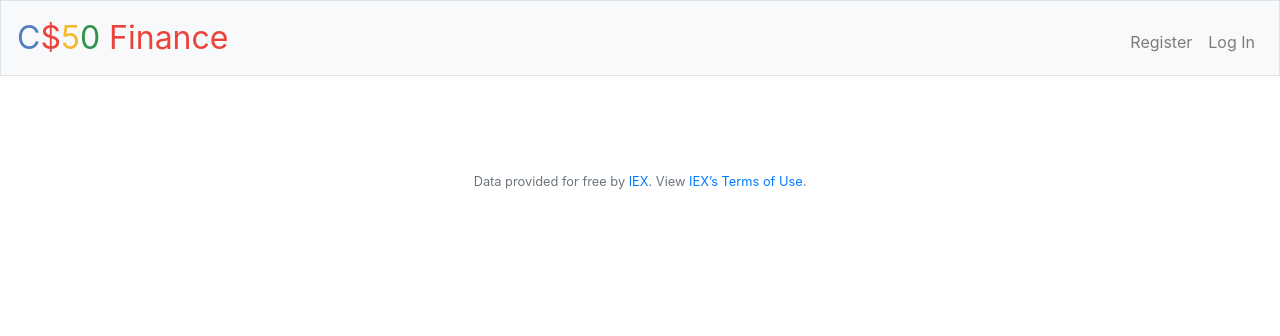
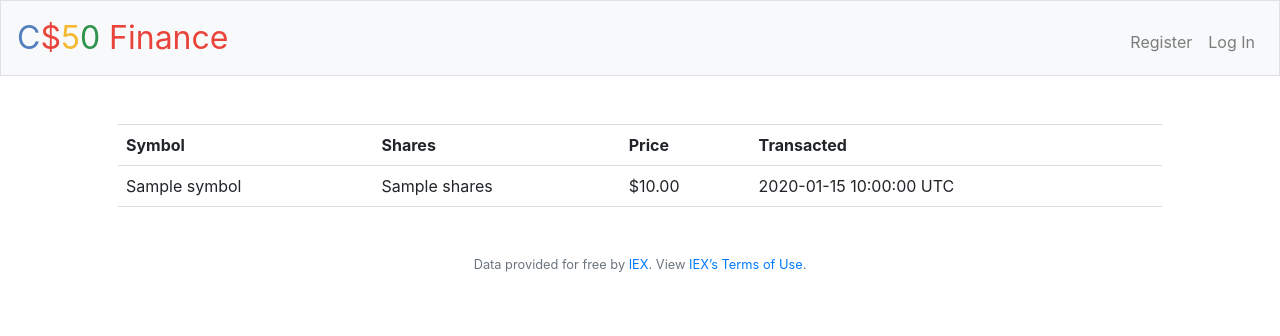
Before and after one commit to nameelza/kew6, a Flask app: template flask/finance/templates/history.html in a window 1280 px wide. Shown: the top 336 px of the page. Run offline with Flask 2, Linux system fonts and the light colour scheme; the template is opened without the code that fills it: most values are stand-ins (such as "Sample title", 1, 10 or a date in 2020); some libraries are stand-ins or nearby versions.

Commit message:
history.html

```diff
--- a/flask/finance/templates/history.html
+++ b/flask/finance/templates/history.html
@@ -6,4 +6,25 @@
 
 {% block main %}
 
+<table id = "history">
+    <thead>
+        <tr>
+            <th>Symbol</th>
+            <th>Shares</th>
+            <th>Price</th>
+            <th>Transacted</th>
+        </tr>
+    </thead>
+    <tbody>
+        {% for trans in data%}
+        <tr>
+            <td>{{trans.symbol}}</td>
+            <td>{{trans.shares}}</td>
+            <td>{{trans.price | usd}}</td>
+            <td>{{trans.time}} UTC</td>
+        </tr>
+        {% endfor %}
+    </tbody>
+</table>
+
 {% endblock %}
```
